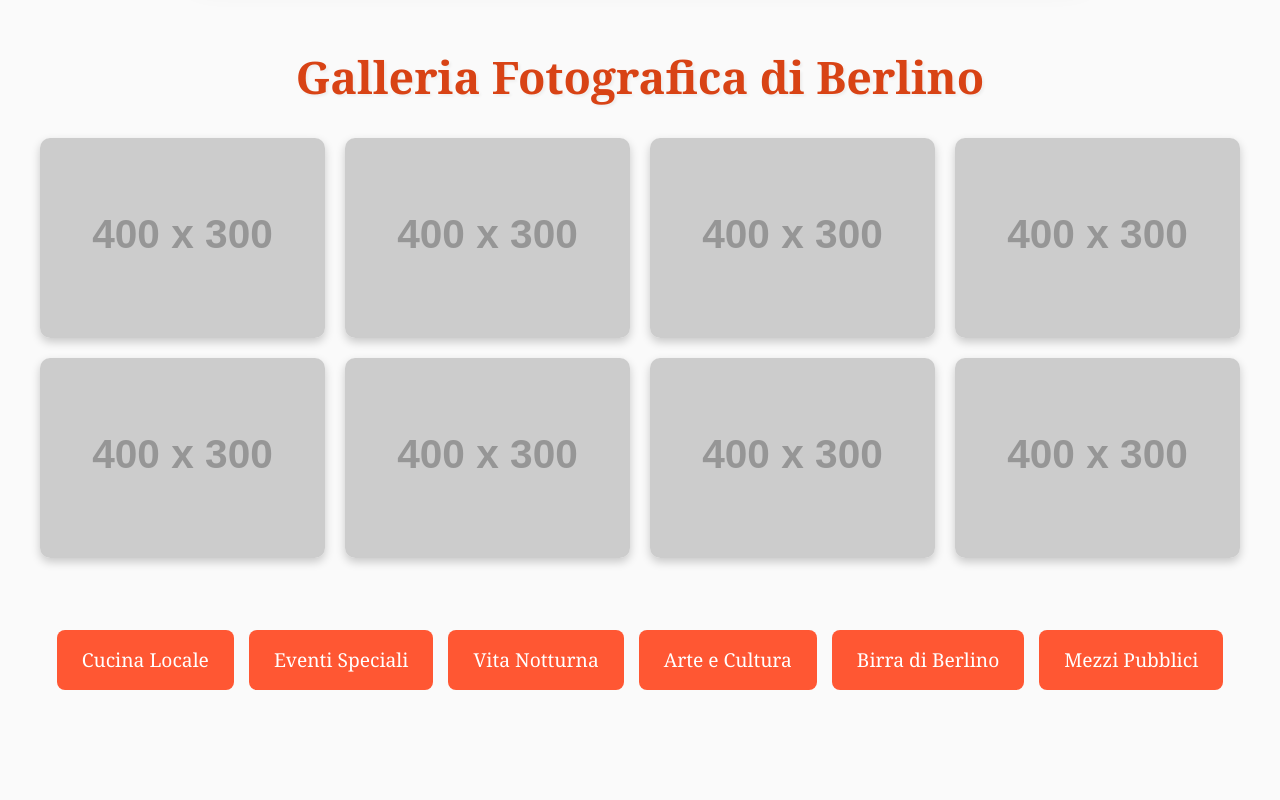
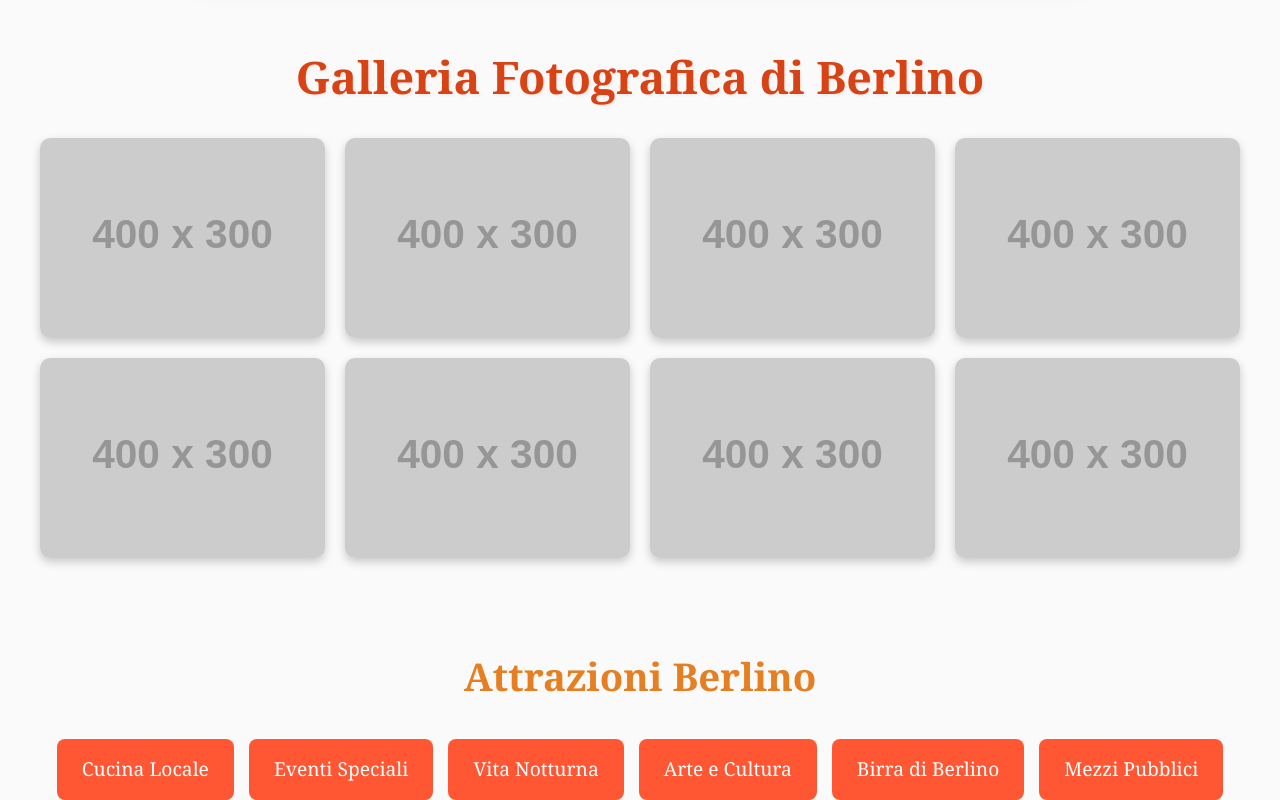
Before and after one commit to telexyu/Berlin, a plain HTML site: page index.html in a window 1280 px wide. Shown: the part 1519-2319 px from the top of the page. Before the commit the page ends 2209 px from the top, so only its background shows below. Drawn offline with Linux system fonts and the light colour scheme; no server answers; placeholder pictures from the web are drawn by us.

Commit message:
Update index.html

```diff
--- a/index.html
+++ b/index.html
@@ -404,7 +404,7 @@
             <img src="https://via.placeholder.com/400x300?text=Berlino8" alt="Berlino 8">
         </div>
     </div>
-
+    <h2 style="text-align: center; font-size: 2.4rem; margin-top: 3rem; color: #e67e22;">Attrazioni Berlino</h2>
     <div class="links">
         <a href="https://www.tripadvisor.it/Restaurants-g187323-c21-Berlin.html">Cucina Locale</a>
         <a href="https://www.visitberlin.de/it/eventi-berlino">Eventi Speciali</a>
```
